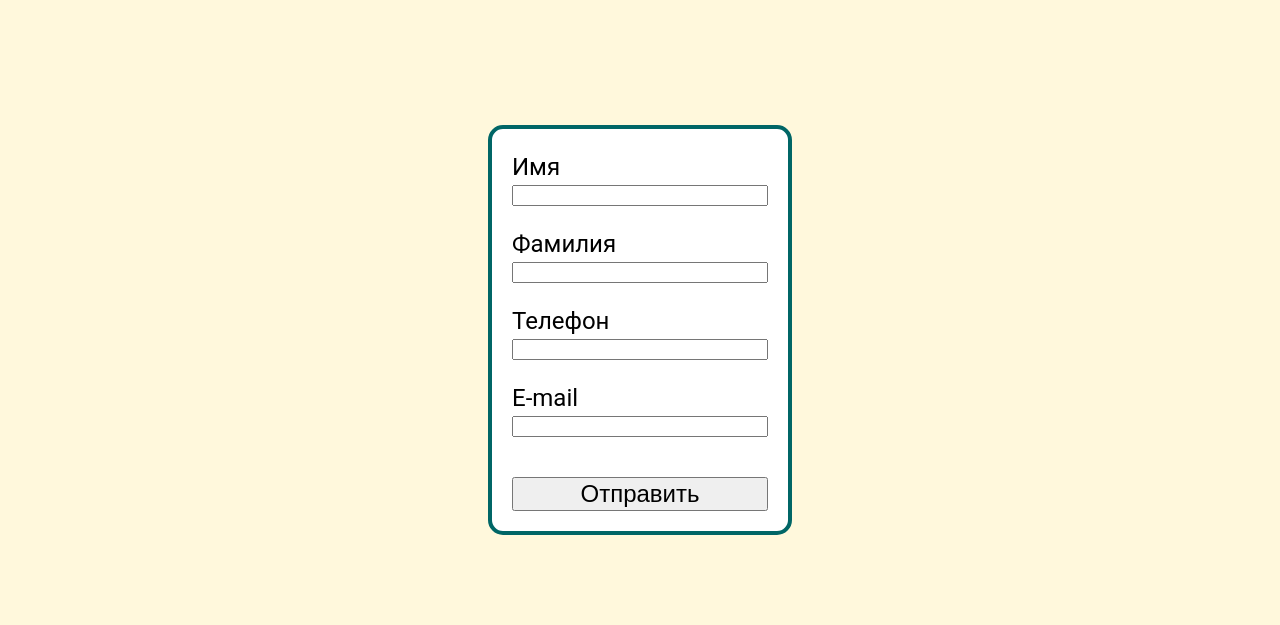
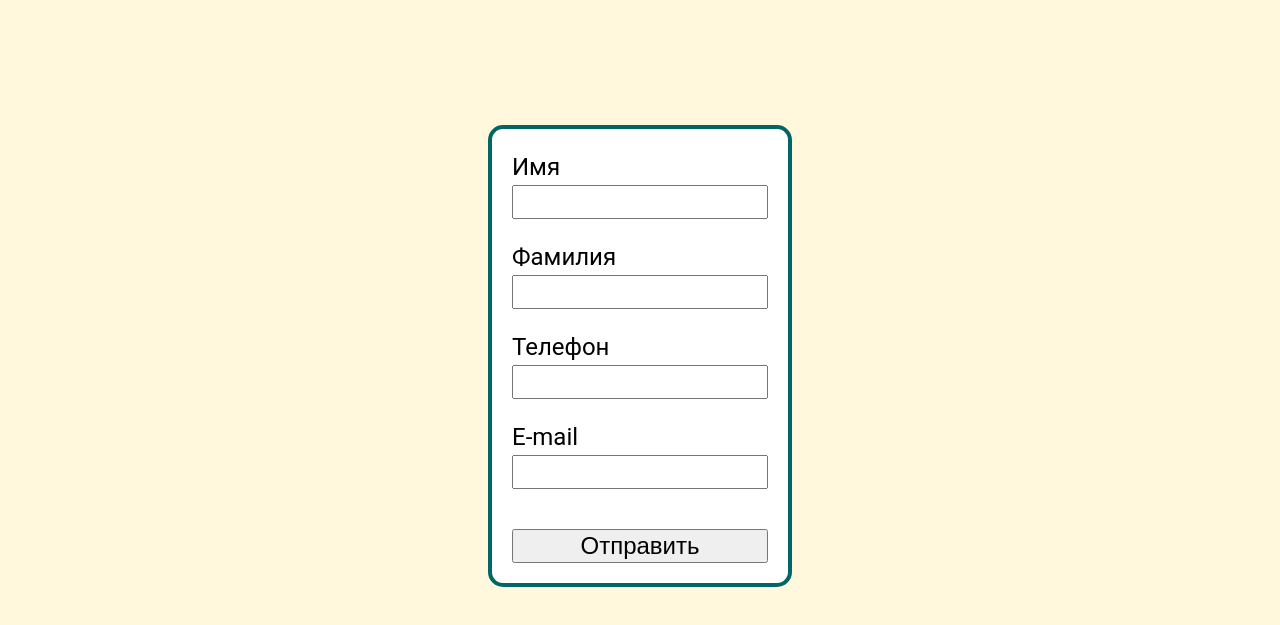
Before and after one commit to imyroslav/sm-work-hub, a website built with Vite: page src/form.html in a window 1280 px wide. Shown: the part 79-704 px from the top of the page. Built offline with nearby package versions, Linux system fonts and the light colour scheme.

Commit message:
updates-27

```diff
--- a/src/css/form.css
+++ b/src/css/form.css
@@ -29,9 +29,20 @@
     font-size: 24px;
 }
 
+.forma-input {
+    font-size: 24px;
+}
+
 .forma-btn {
     margin-top: 20px;
     font-size: 24px;
+    transition: color 0.5s;
+    transition: background-color 0.5s;
+}
+
+.forma-btn:hover {
+    color: yellow;
+    background-color: rgb(0, 102, 102, 0.7);
 }
 
 @media screen and (min-width:1024px) {
--- a/src/css/header.css
+++ b/src/css/header.css
@@ -13,7 +13,6 @@
 
 .navigation {
     padding: 20px;
-
 }
 
 
--- a/src/form.html
+++ b/src/form.html
@@ -17,22 +17,22 @@
 
                 <label class="forma-label">
                     Имя
-                    <input type="text" name="first-name">
+                    <input type="text" name="first-name" class="forma-input">
                 </label>
 
                 <label class="forma-label">
                     Фамилия
-                    <input type="text" name="last-name">
+                    <input type="text" name="last-name" class="forma-input">
                 </label>
 
                 <label class="forma-label">
                     Телефон
-                    <input type="text" name="telefone">
+                    <input type="text" name="telefone" class="forma-input">
                 </label>
 
                 <label class="forma-label">
                     E-mail
-                    <input type="text" name="email-address">
+                    <input type="text" name="email-address" class="forma-input">
                 </label>
 
                 <button type="submit" class="forma-btn">Отправить</button>
```
